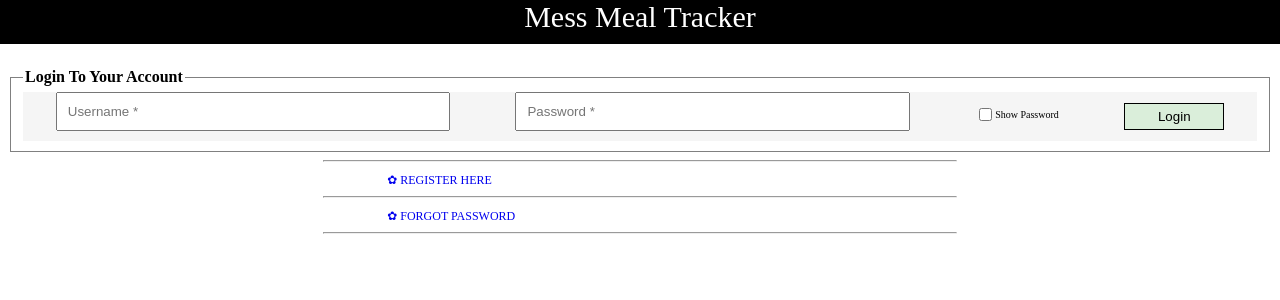
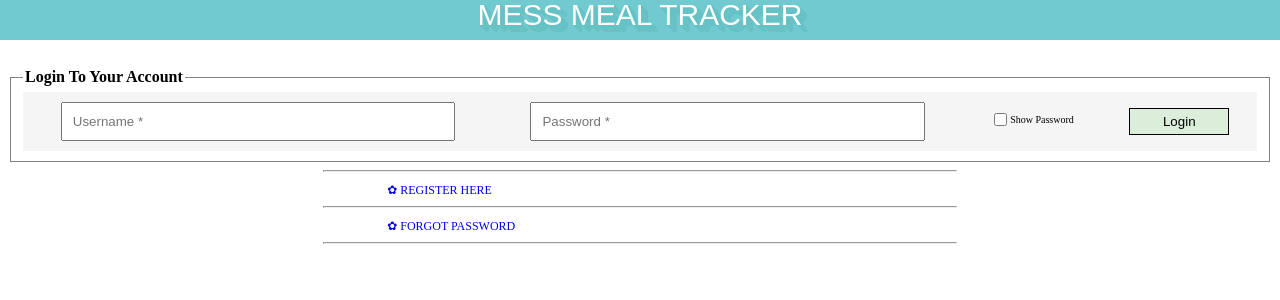
Before and after one commit to rakify/mess-meal-tracker, a React (Create React App) app in the folder client/: page / in a window 1280 px wide. Shown: the top 300 px of the page. Built offline with nearby package versions, Linux system fonts and the light colour scheme.

Commit message:
get user added

```diff
--- a/client/src/App.js
+++ b/client/src/App.js
@@ -9,7 +9,6 @@ import Login from "./pages/Login";
 import Home from "./pages/Home";
 import Admin from "./pages/Admin";
 import Register from "./pages/Register";
-import Profile from './pages/Profile';
 import ForgotPass from './components/ForgotPass';
 
 function App() {
@@ -32,7 +31,6 @@ function App() {
           path="/register"
           element={user ? <Navigate to="/" /> : <Register />}
         />
-        <Route exact path="/profile" element={user ? <Navigate to="/" /> : <Profile />} />
         <Route exact path="/admin" element={user? <Admin />:<Login />} />
         <Route exact path="/forgot_pass" element={user? <Home />:<ForgotPass title="Forgot Password" />} />
         <Route exact path="/reset_pass/:userId/:token" element={user? <Home />:<ForgotPass title="Reset Password" />} />
--- a/client/src/components/FinalReport.jsx
+++ b/client/src/components/FinalReport.jsx
@@ -9,7 +9,8 @@ const Container = styled.div`
 const MAINTABLE = styled.table`
   margin-bottom: 1px;
   width: 100%;
-  background-color: #a79ea2e6;
+  background-color: whitesmoke;
+  border-bottom: 1px solid black;
 `;
 const TABLE = styled.table`
   margin-bottom: 2px;
--- a/client/src/components/ForgotPass.jsx
+++ b/client/src/components/ForgotPass.jsx
@@ -23,7 +23,9 @@ const Label = styled.label`
 const Input = styled.input`
   outline: none;
   margin-bottom: 10px;
-`;
+  padding: 10px;
+  width: 30%;
+  `;
 const Button = styled.button`
   width: 100px;
   padding: 5px;
@@ -55,7 +57,7 @@ const ForgotPass = ({ title }) => {
 
   const handleSubmit = (e) => {
     e.preventDefault();
-    email && forgotPass(email).then((res) => setRes(res));
+    email && forgotPass(email.toLocaleLowerCase()).then((res) => setRes(res));
     password && resetPass(password, userId, token).then((res) => setRes(res));
   };
 
@@ -71,7 +73,7 @@ const ForgotPass = ({ title }) => {
               <Input
                 type="email"
                 name="email"
-                placeholder="Email"
+                placeholder="Your Email"
                 value={email}
                 required
                 onChange={(e) => setEmail(e.target.value)}
--- a/client/src/components/Topbar.jsx
+++ b/client/src/components/Topbar.jsx
@@ -10,14 +10,62 @@ const Top = styled.div`
   align-items: center;
   font-size: 30px;
   padding-bottom: 10px;
-  background-color: black;
-  color: white;
+  background-color: #71cad0;
   width: 100%;
   position: fixed;
   top: 0;
   left: 0;
   right: 0;
+  font-family: 'CoreCircus', sans-serif;
+	text-transform: uppercase;
+	line-height: 1;
+	margin: 0;
+	color: #61c0c8;
+	text-shadow: 1px 0px 0px #67c2c5,
+		0px 1px 0px #67c2c5,
+		2px 1px 0px #67c2c5,
+		1px 2px 0px #67c2c5,
+		3px 2px 0px #67c2c5,
+		2px 3px 0px #67c2c5,
+		4px 3px 0px #67c2c5,
+		3px 4px 0px #67c2c5,
+		5px 4px 0px #67c2c5,
+		4px 5px 0px #67c2c5,
+		6px 5px 0px #67c2c5,
+		5px 6px 0px #67c2c5,
+		7px 6px 0px #67c2c5,
+		6px 7px 0px #67c2c5;
+
   ${mobile({ padding: 0 })}
+
+	&:before,&:after {
+		content: attr(data-heading);
+		position: absolute;
+		overflow: hidden;
+		left: 0;
+		top: 0;
+	}
+	&:before {
+		color: white;
+		width: 100%;
+		z-index: 5;
+		font-family: 'CoreCircus2DIn';
+		font-weight: normal;
+	}
+	&:after {
+		z-index: -1;
+		text-shadow:
+			-1px -1px 0 white,
+			1px -1px 0 white,
+			-1px 1px 0 white,
+			1px 1px 0 white,
+			-3px 3px 2px #6c9d9e,
+			-5px 5px 2px #6c9d9e,
+			-7px 7px 2px #6c9d9e,
+			-8px 8px 2px #6c9d9e,
+			-9px 9px 2px #6c9d9e,
+			-11px 11px 2px #6c9d9e;
+	}
 `;
 const Nav = styled.div`
   margin-top: 50px;
@@ -62,7 +110,7 @@ const Topbar = () => {
       <Top><Link to="/" style={{textDecoration:"none", color:"white"}}>
         Mess Meal Tracker
       </Link></Top>
-      <Nav>
+       <Nav>
         {user && <NavLeft>Today is {month + " " + date + ", " + year}</NavLeft>}
         {user && (
           <NavRight>
--- a/client/src/components/UpdateUser.jsx
+++ b/client/src/components/UpdateUser.jsx
@@ -55,6 +55,8 @@ export default function UpdateUser({ admin }) {
   const user = useSelector((state) => state.user.currentUser);
   const [inputs, setInputs] = useState({
     email: user.email,
+    key: "",
+    member: ""
   });
   const [error, setError] = useState("");
   const [confirm, setConfirm] = useState("Set Key");
@@ -70,7 +72,7 @@ export default function UpdateUser({ admin }) {
   const handleSubmit = async (e) => {
     e.preventDefault();
     let members = user.members;
-    members = [...members, inputs.member];
+    if(inputs.member.length>0) members = [...members, inputs.member];
     const updatedUser = {
       email: inputs.email,
       admin_key: inputs.key,
@@ -93,7 +95,7 @@ export default function UpdateUser({ admin }) {
         <Title>Update Information</Title>
         <br />
         {/* If Error Fetched By Server */}
-        {error.status === 200 && (
+        {error && error.status === 200 && (
           <Error
             style={{
               color: "#270",
@@ -106,7 +108,7 @@ export default function UpdateUser({ admin }) {
             🌟 User Updated Successfully.
           </Error>
         )}
-        {error.status !== 200 && (
+        {error && error.status !== 200 && (
           <Error
             style={{
               color: "#D8000C",
@@ -152,6 +154,7 @@ export default function UpdateUser({ admin }) {
             {next ? <Label>Add Yourself: </Label> : <Label>Members: </Label>}
             {user.members.map((i) => i + ", ")}
             <Input
+              style={{textTransform: "capitalize"}}
               type="text"
               name="member"
               maxLength="20"
@@ -192,7 +195,7 @@ export default function UpdateUser({ admin }) {
               required
             />
             <br />
-            <Button>Update</Button>
+            <Button disabled={inputs.member.length===0 && inputs.email===user.email}>Update</Button>
           </>
         )}
       </Form>
--- a/client/src/pages/Admin.jsx
+++ b/client/src/pages/Admin.jsx
@@ -1,6 +1,6 @@
 import styled from "styled-components";
 import { useSelector, useDispatch } from "react-redux";
-import { getEntry } from "../redux/apiCalls";
+import { getEntry, getUser } from "../redux/apiCalls";
 import { useEffect } from "react";
 import { mobile } from "../responsive";
 import Topbar from "../components/Topbar";
@@ -41,6 +41,10 @@ const Admin = () => {
     getEntry(user.username, monthId, year, dispatch);
   }, [user, dispatch, monthId, year]);
 
+  useEffect(()=>{
+    getUser(user.username, dispatch);
+  }, [user.username, dispatch])
+
   return (
     <Container>
       <Topbar />
--- a/client/src/pages/Home.jsx
+++ b/client/src/pages/Home.jsx
@@ -1,6 +1,6 @@
 import styled from "styled-components";
 import { useSelector, useDispatch } from "react-redux";
-import { getEntry } from "../redux/apiCalls";
+import { getEntry, getUser } from "../redux/apiCalls";
 import { useEffect } from "react";
 import { mobile } from "../responsive";
 import Topbar from "../components/Topbar";
@@ -41,7 +41,7 @@ const Admin = () => {
   let year = p.year?p.year:d.getFullYear();
   let prevMonthId, prevMonth, prevYear;
 
-  if (monthId === "0") {
+  if (monthId === 0) {
     prevMonthId = 11;
     prevYear = year - 1;
     prevMonth = "December";
@@ -56,6 +56,9 @@ const Admin = () => {
     getEntry(user.username, monthId, year, dispatch);
   }, [user, dispatch, monthId, year]);
 
+  useEffect(()=>{
+    getUser(user.username, dispatch);
+  }, [user.username, dispatch])
 
   return (
     <Container>
--- a/client/src/pages/Login.jsx
+++ b/client/src/pages/Login.jsx
@@ -32,7 +32,7 @@ const Label = styled.label`
 const Input = styled.input`
   outline: none;
   width: 30%;
-  margin-bottom: 10px;
+  margin: 10px;
   padding: 10px;
 `;
 const Error = styled.span`
@@ -91,7 +91,7 @@ const Login = () => {
               required
             />
             <Input
-              type="password"
+              type={!show?"password":"text"}
               placeholder="Password *"
               minLength="4"
               onChange={(e) => setPassword(e.target.value)}
--- a/client/src/pages/Register.jsx
+++ b/client/src/pages/Register.jsx
@@ -29,7 +29,7 @@ const Label = styled.label`
 const Input = styled.input`
   outline: none;
   width: 30%;
-  margin-bottom: 10px;
+  margin: 10px;
   padding: 10px;
 `;
 const Error = styled.span`
--- a/client/src/redux/apiCalls.js
+++ b/client/src/redux/apiCalls.js
@@ -5,6 +5,9 @@ import {
   updateUserStart,
   updateUserSuccess,
   updateUserFailure,
+  getUserStart,
+  getUserSuccess,
+  getUserFailure,
 } from "./userRedux";
 import {
   getEntriesStart,
@@ -43,7 +46,7 @@ export const forgotPass = async (email) => {
 export const resetPass = async (password, userId, token) => {
   try {
     const res = await axios.post(`/auth/reset-pass/${userId}/${token}`, {
-      password: password,
+      newPw: password,
     });
     return res;
   } catch (err) {
@@ -93,6 +96,16 @@ export const register = async (user) => {
   }
 };
 
+export const getUser = async (username, dispatch) => {
+  dispatch(getUserStart());
+  try {
+    const res = await axios.get(`/auth/?username=${username}`);
+    dispatch(getUserSuccess(res.data));
+  } catch (err) {
+    dispatch(getUserFailure());
+  }
+};
+
 export const getEntry = async (username, month, year, dispatch) => {
   dispatch(getEntriesStart());
   try {
--- a/client/src/redux/userRedux.js
+++ b/client/src/redux/userRedux.js
@@ -33,6 +33,19 @@ const userSlice = createSlice({
       state.isFetching = false;
       state.error = true;
     },
+    //Get
+    getUserStart: (state) => {
+      state.isFetching = true;
+      state.error = false;
+    },
+    getUserSuccess: (state, action) => {
+      state.isFetching = false;
+      state.currentUser = action.payload;
+    },
+    getUserFailure: (state) => {
+      state.isFetching = false;
+      state.error = true;
+    },
   },
 });
 
@@ -43,5 +56,8 @@ export const {
   updateUserStart,
   updateUserSuccess,
   updateUserFailure,
+  getUserStart,
+  getUserSuccess,
+  getUserFailure,
 } = userSlice.actions;
 export default userSlice.reducer;
```
Also changed, not shown: 2 other files (tests, documents, lock files or other folders).
